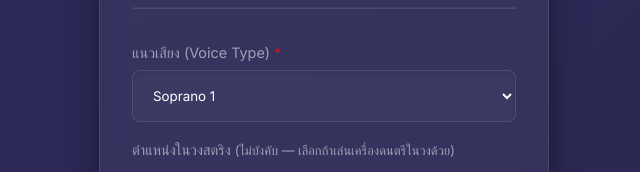
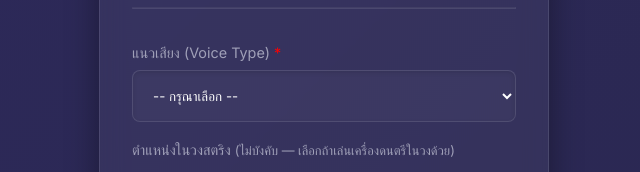
Before and after one commit to krumumpiano-source/ppk-choir, a Next.js app: page /register in a window 1280 px wide. Shown: the part 1712-1884 px from the top of the page, without its empty margins (316-956 px from the left). Built offline with nearby package versions, Linux system fonts and the light colour scheme; no server answers.

Commit message:
fix(register): prevent default voiceType selection to avoid string players being assigned Soprano 1

```diff
--- a/src/app/register/page.tsx
+++ b/src/app/register/page.tsx
@@ -27,7 +27,7 @@ export default function RegisterPage() {
   const [advisorName, setAdvisorName] = useState('');
 
   const [room, setRoom] = useState('');
-  const [voiceType, setVoiceType] = useState<VoiceType>('Soprano 1');
+  const [voiceType, setVoiceType] = useState<VoiceType | ''>('');
   const [bandPosition, setBandPosition] = useState('');
   const [photoUrl, setPhotoUrl] = useState('');
   const [loading, setLoading] = useState(false);
@@ -46,8 +46,8 @@ export default function RegisterPage() {
   const handleRegister = async (e: React.FormEvent) => {
     e.preventDefault();
 
-    if (!studentId.trim() || !password.trim() || !studentName.trim() || !nickname.trim() || !phone.trim() || !lineId.trim() || !parentName.trim() || !parentPhone.trim() || !parentLineId.trim() || !address.trim() || !advisorName.trim() || !room.trim()) {
-      toast.error('กรุณากรอกข้อมูลให้ครบถ้วนทุกช่อง (ยกเว้นอีเมลผู้ปกครอง)');
+    if (!studentId.trim() || !password.trim() || !studentName.trim() || !nickname.trim() || !phone.trim() || !lineId.trim() || !parentName.trim() || !parentPhone.trim() || !parentLineId.trim() || !address.trim() || !advisorName.trim() || !room.trim() || !voiceType) {
+      toast.error('กรุณากรอกข้อมูลและเลือกแนวเสียงให้ครบถ้วน');
       return;
     }
 
@@ -360,7 +360,9 @@ export default function RegisterPage() {
                 value={voiceType}
                 onChange={(e) => setVoiceType(e.target.value as VoiceType)}
                 style={{ appearance: 'auto' }}
+                required
               >
+                <option value="" disabled>-- กรุณาเลือก --</option>
                 <option value="Soprano 1">Soprano 1</option>
                 <option value="Soprano 2">Soprano 2</option>
                 <option value="Alto 1">Alto 1</option>
```
